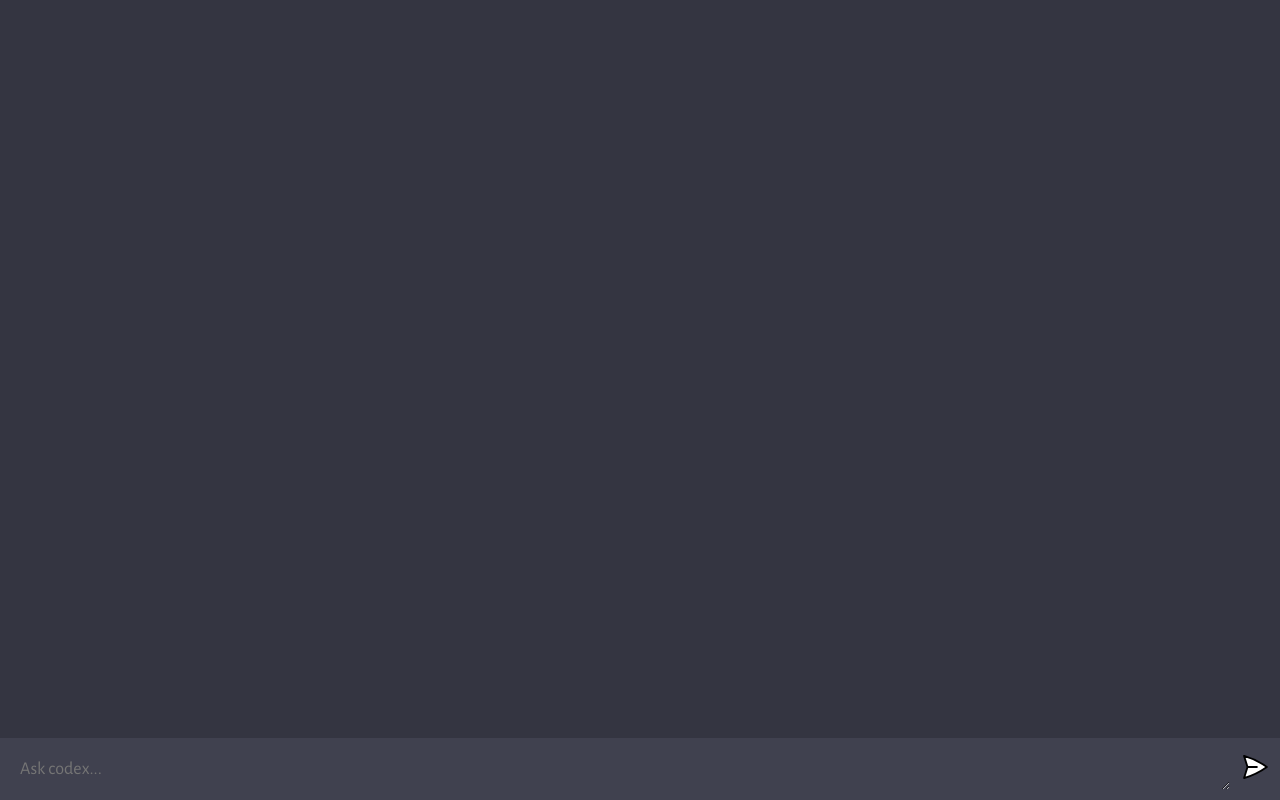
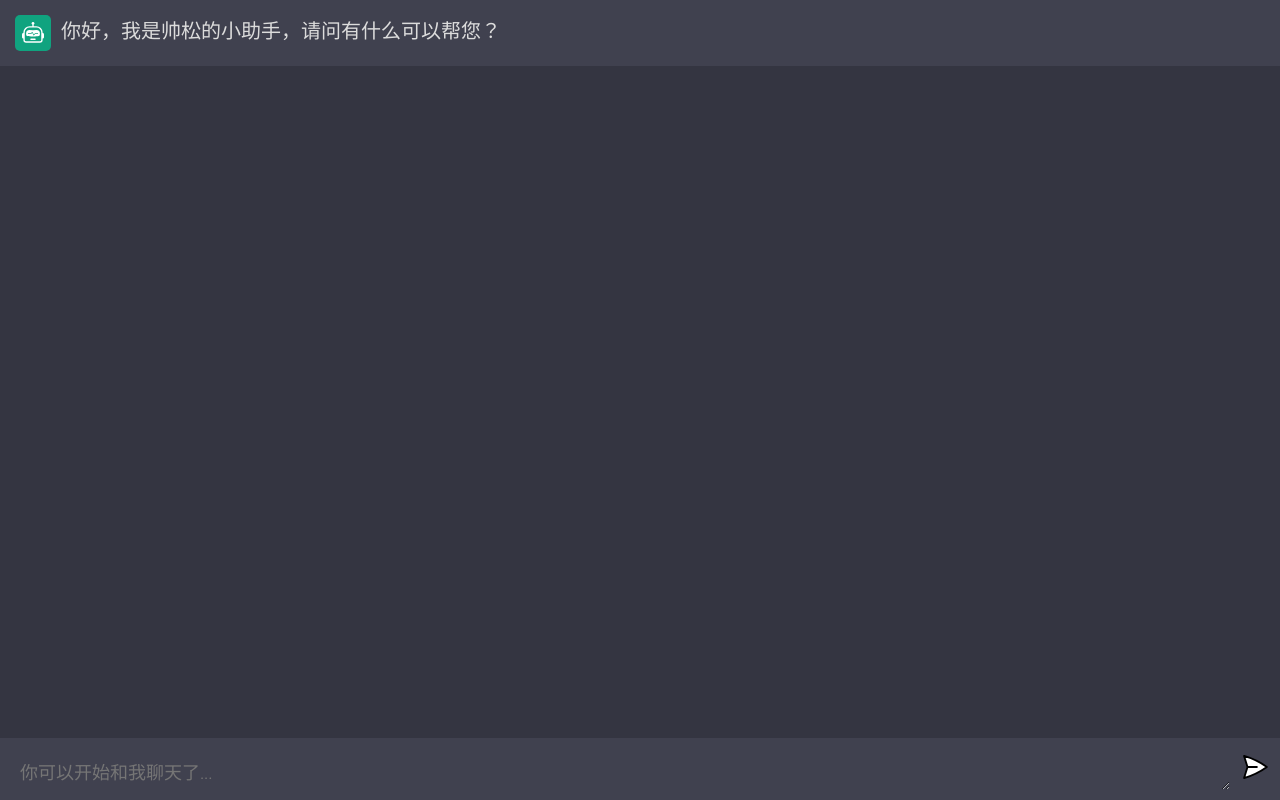
Before and after one commit to pauloli99/open_ai_codex, a website built with Vite: page client/index.html in a window 1280 px wide. Built offline with nearby package versions, Linux system fonts and the light colour scheme.

Commit message:
feat: add a welcome

```diff
--- a/client/index.html
+++ b/client/index.html
@@ -16,7 +16,7 @@
           name="prompt"
           cols="1"
           rows="1"
-          placeholder="Ask codex..."
+          placeholder="你可以开始和我聊天了..."
         ></textarea>
         <button type="submit" />
         <img src="assets/send.svg" alt="send" />
--- a/client/script.js
+++ b/client/script.js
@@ -116,3 +116,10 @@ form.addEventListener("keyup", (e) => {
     handleSubmit(e);
   }
 });
+
+window.addEventListener("DOMContentLoaded", () => {
+  chatContainer.innerHTML += chatStripe(
+    true,
+    "你好，我是帅松的小助手，请问有什么可以帮您？"
+  );
+});
```
